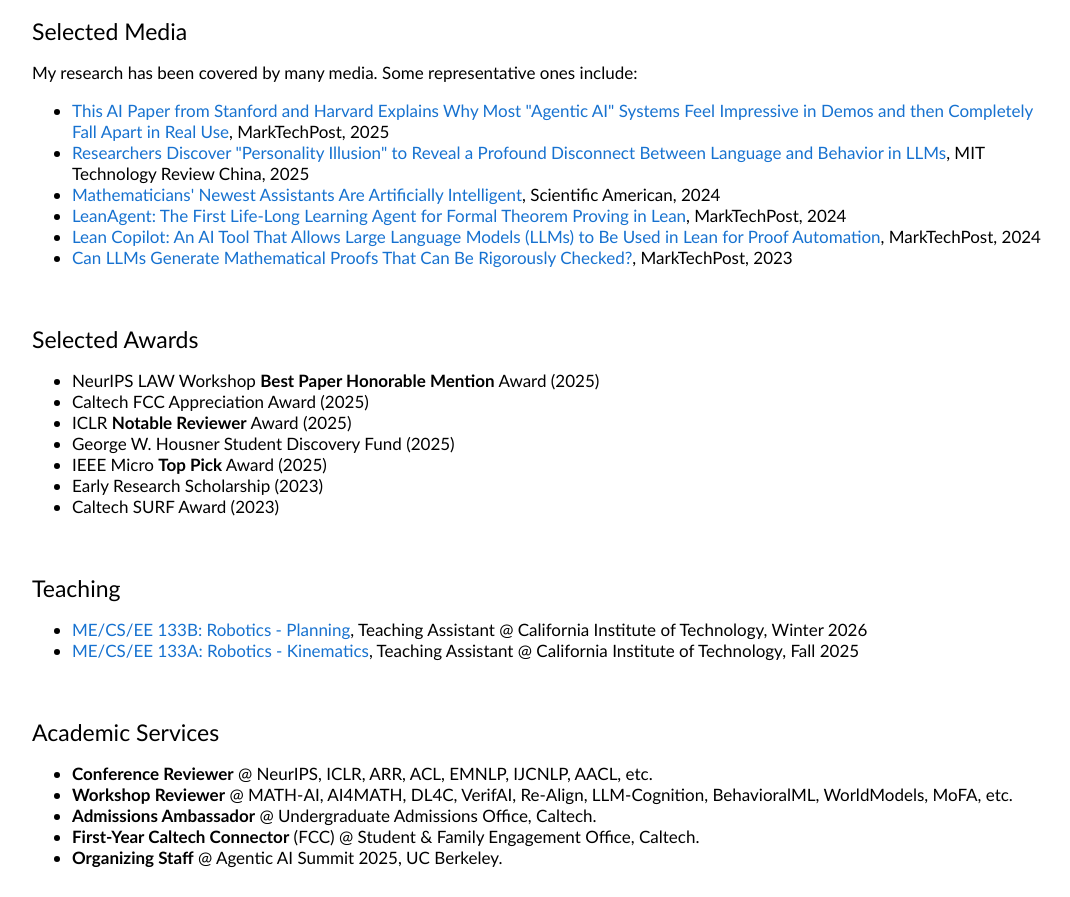
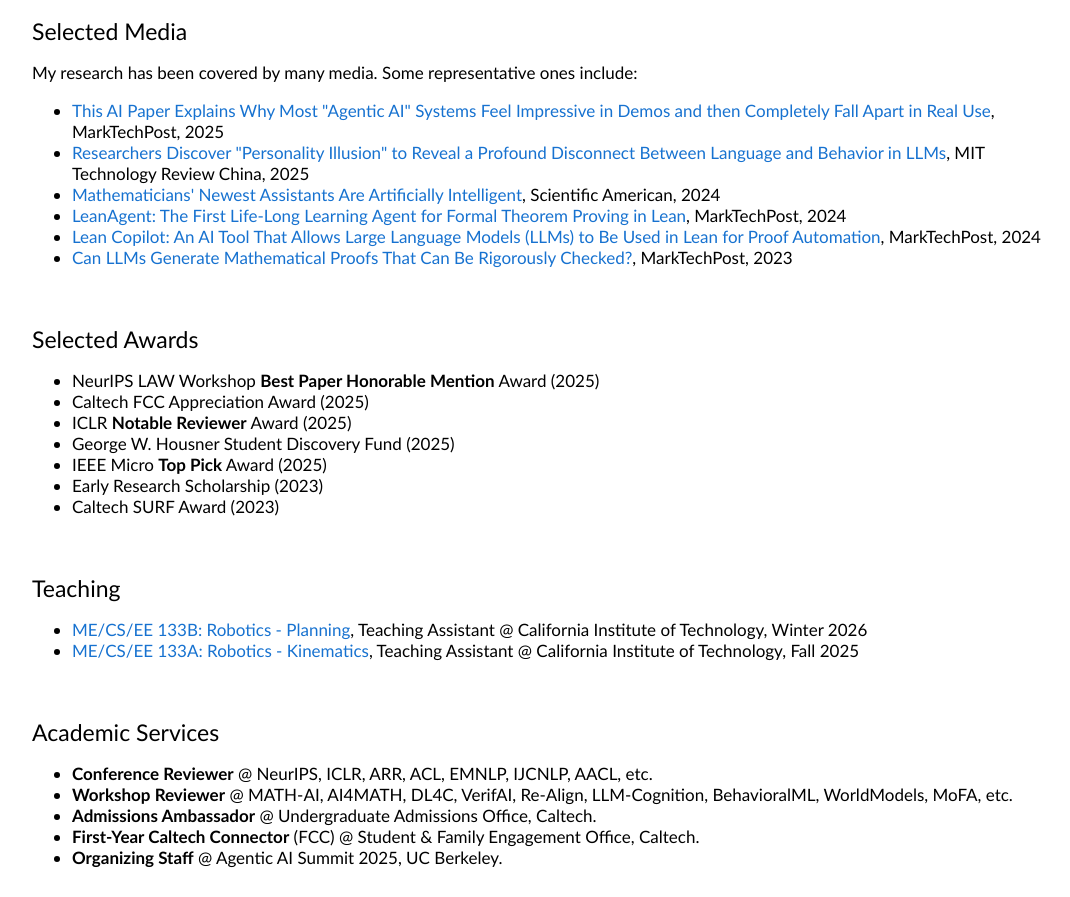
Before and after one commit to Peiyang-Song/peiyang-song.github.io, a plain HTML site: page index.html in a window 1280 px wide. Shown: the part 4007-4904 px from the top of the page, without its empty margins (103-1173 px from the left). Drawn offline with Linux system fonts and the light colour scheme.

Commit message:
Update media links in index.html

```diff
--- a/index.html
+++ b/index.html
@@ -630,7 +630,7 @@
               <heading>Selected Media</heading>
               <p>My research has been covered by many media. Some representative ones include:</p>
               <ul>
-                <li><a target="_blank" href="https://www.marktechpost.com/2025/12/24/this-ai-paper-from-stanford-and-harvard-explains-why-most-agentic-ai-systems-feel-impressive-in-demos-and-then-completely-fall-apart-in-real-use/">This AI Paper from Stanford and Harvard Explains Why Most "Agentic AI" Systems Feel Impressive in Demos and then Completely Fall Apart in Real Use</a>, MarkTechPost, 2025</li>
+                <li><a target="_blank" href="https://www.marktechpost.com/2025/12/24/this-ai-paper-from-stanford-and-harvard-explains-why-most-agentic-ai-systems-feel-impressive-in-demos-and-then-completely-fall-apart-in-real-use/">This AI Paper Explains Why Most "Agentic AI" Systems Feel Impressive in Demos and then Completely Fall Apart in Real Use</a>, MarkTechPost, 2025</li>
                 <li><a target="_blank" href="https://wap.mittrchina.com/news/detail/15459">Researchers Discover "Personality Illusion" to Reveal a Profound Disconnect Between Language and Behavior in LLMs</a>, MIT Technology Review China, 2025</li>
                 <li><a target="_blank" href="https://www.scientificamerican.com/article/mathematicians-newest-assistants-are-artificially-intelligent/">Mathematicians' Newest Assistants Are Artificially Intelligent</a>, Scientific American, 2024</li>
                 <li><a target="_blank" href="https://www.marktechpost.com/2024/10/11/leanagent-the-first-life-long-learning-agent-for-formal-theorem-proving-in-lean-proving-162-theorems-previously-unproved-by-humans-across-23-diverse-lean-mathematics-repositories/">LeanAgent: The First Life-Long Learning Agent for Formal Theorem Proving in Lean</a>, MarkTechPost, 2024</li>
```
